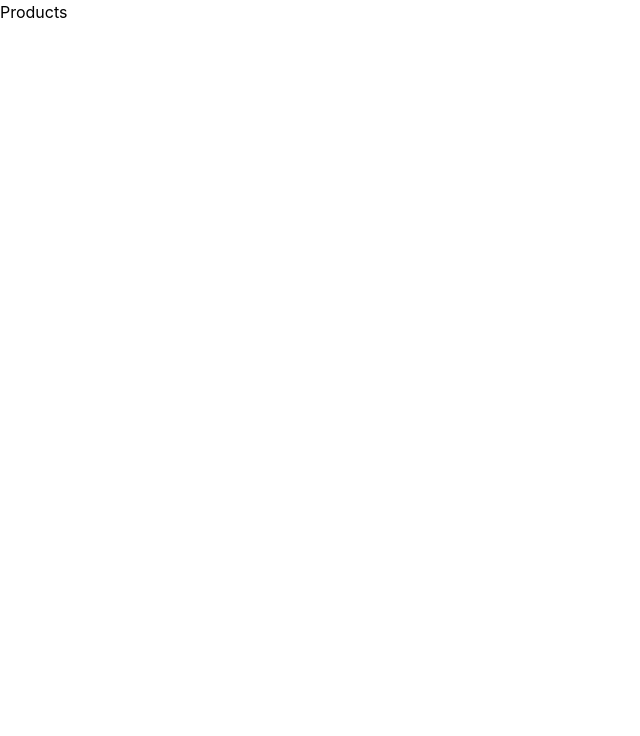
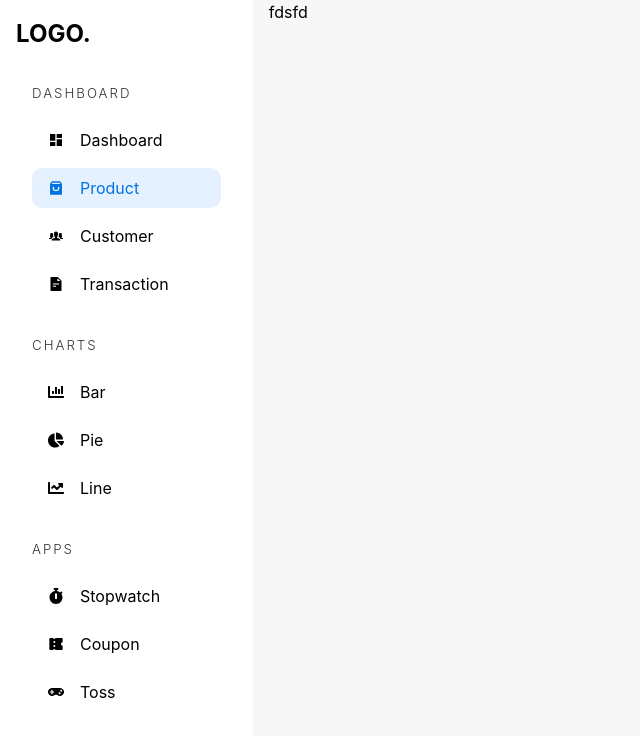
Before and after one commit to JarmanjitSingh/React_Admin_Dashboard_TS_2024, a React (Vite) app: page /admin/product in a window 1280 px wide. Shown: the top 736 px of the page, without its empty margins (0-640 px from the left). Built offline with nearby package versions, Linux system fonts and the light colour scheme.

Commit message:
amend issue resolved

```diff
--- a/src/components/AdminSidebar.tsx
+++ b/src/components/AdminSidebar.tsx
@@ -1,43 +1,133 @@
-import { Link } from "react-router-dom";
-import { RiDashboardFill, RiShoppingBag3Fill } from "react-icons/ri";
-import {IoIosPeople} from 'react-icons/io';
-import {AiFillFileText} from 'react-icons/ai';
+import { Link, Location, useLocation } from "react-router-dom";
+import { RiDashboardFill, RiShoppingBag3Fill, RiCoupon3Fill } from "react-icons/ri";
+import { IoIosPeople } from "react-icons/io";
+import { AiFillFileText } from "react-icons/ai";
+import { IconType } from "react-icons";
+import { FaChartBar, FaChartPie, FaChartLine,FaStopwatch, FaGamepad } from "react-icons/fa";
 
 const AdminSidebar = () => {
+  const location = useLocation();
+
   return (
     <aside>
       <h2>LOGO.</h2>
-      <div>
-        <h5>Dashboard</h5>
-        <ul>
-          <li>
-            <Link to={"/admin/dashboard"}>
-              <RiDashboardFill />
-              Dashboard
-            </Link>
-          </li>
-          <li>
-            <Link to={"/admin/product"}>
-              <RiShoppingBag3Fill />
-              Product
-            </Link>
-          </li>
-          <li>
-            <Link to={"/admin/customer"}>
-              <IoIosPeople />
-              Customer
-            </Link>
-          </li>
-          <li>
-            <Link to={"/admin/transaction"}>
-              <AiFillFileText />
-              Transaction
-            </Link>
-          </li>
-        </ul>
-      </div>
+
+      <DivOne location={location} />
+      <DivTwo location={location} />
+      <DivThree location={location} />
     </aside>
   );
 };
 
+interface LiProps {
+  url: string;
+  Icon: IconType;
+  text: string;
+  location: Location;
+}
+
+const Li = ({ url, text, Icon, location }: LiProps) => (
+  <li
+    style={{
+      backgroundColor: location.pathname.includes(url)
+        ? "rgba(0, 115, 255, 0.1)"
+        : "white",
+    }}
+  >
+    <Link
+      to={url}
+      style={{
+        color: location.pathname.includes(url) ? "rgb(0, 115, 225)" : "black",
+      }}
+    >
+      <Icon />
+      {text}
+    </Link>
+  </li>
+);
+
+const DivOne = ({ location }: { location: Location }) => (
+  <div>
+    <h5>Dashboard</h5>
+    <ul>
+      <Li
+        url="/admin/dashboard"
+        text="Dashboard"
+        Icon={RiDashboardFill}
+        location={location}
+      />
+      <Li
+        url="/admin/product"
+        text="Product"
+        Icon={RiShoppingBag3Fill}
+        location={location}
+      />
+      <Li
+        url="/admin/customer"
+        text="Customer"
+        Icon={IoIosPeople}
+        location={location}
+      />
+      <Li
+        url="/admin/transaction"
+        text="Transaction"
+        Icon={AiFillFileText}
+        location={location}
+      />
+    </ul>
+  </div>
+);
+
+const DivTwo = ({ location }: { location: Location }) => (
+  <div>
+    <h5>Charts</h5>
+    <ul>
+      <Li
+        url="/admin/chart/bar"
+        text="Bar"
+        Icon={FaChartBar}
+        location={location}
+      />
+      <Li
+        url="/admin/chart/pie"
+        text="Pie"
+        Icon={FaChartPie}
+        location={location}
+      />
+      <Li
+        url="/admin/chart/line"
+        text="Line"
+        Icon={FaChartLine}
+        location={location}
+      />
+    </ul>
+  </div>
+);
+
+const DivThree = ({ location }: { location: Location }) => (
+  <div>
+    <h5>Apps</h5>
+    <ul>
+      <Li
+        url="/admin/app/stopwatch"
+        text="Stopwatch"
+        Icon={FaStopwatch}
+        location={location}
+      />
+      <Li
+        url="/admin/app/coupon"
+        text="Coupon"
+        Icon={RiCoupon3Fill}
+        location={location}
+      />
+      <Li
+        url="/admin/app/toss"
+        text="Toss"
+        Icon={FaGamepad}
+        location={location}
+      />
+    </ul>
+  </div>
+);
+
 export default AdminSidebar;
--- a/src/pages/Customers.tsx
+++ b/src/pages/Customers.tsx
@@ -1,10 +1,14 @@
+import AdminSidebar from "../components/AdminSidebar"
 
 
 const Customers = () => {
   return (
-    <div>
-      Customers
-    </div>
+    <div className="adminContainer">
+    <AdminSidebar />
+    <main>
+     fdsfd
+    </main>
+   </div>
   )
 }
 
--- a/src/pages/Products.tsx
+++ b/src/pages/Products.tsx
@@ -1,9 +1,13 @@
+import AdminSidebar from "../components/AdminSidebar"
 
 const Products = () => {
   return (
-    <div>
-      Products
-    </div>
+    <div className="adminContainer">
+    <AdminSidebar />
+    <main>
+     fdsfd
+    </main>
+   </div>
   )
 }
 
--- a/src/pages/Transaction.tsx
+++ b/src/pages/Transaction.tsx
@@ -1,8 +1,12 @@
+import AdminSidebar from "../components/AdminSidebar"
 
 const Transaction = () => {
   return (
-    <div>
-      transaction
+    <div className="adminContainer">
+     <AdminSidebar />
+     <main>
+      fdsfd
+     </main>
     </div>
   )
 }
--- a/src/styles/app.scss
+++ b/src/styles/app.scss
@@ -57,7 +57,6 @@
         >li{
           padding: 0.5rem 1rem;
           border-radius: 10px;
-          border: 1px solid;
 
           a{
             color: rgba(0,0,0,0.825);
```
